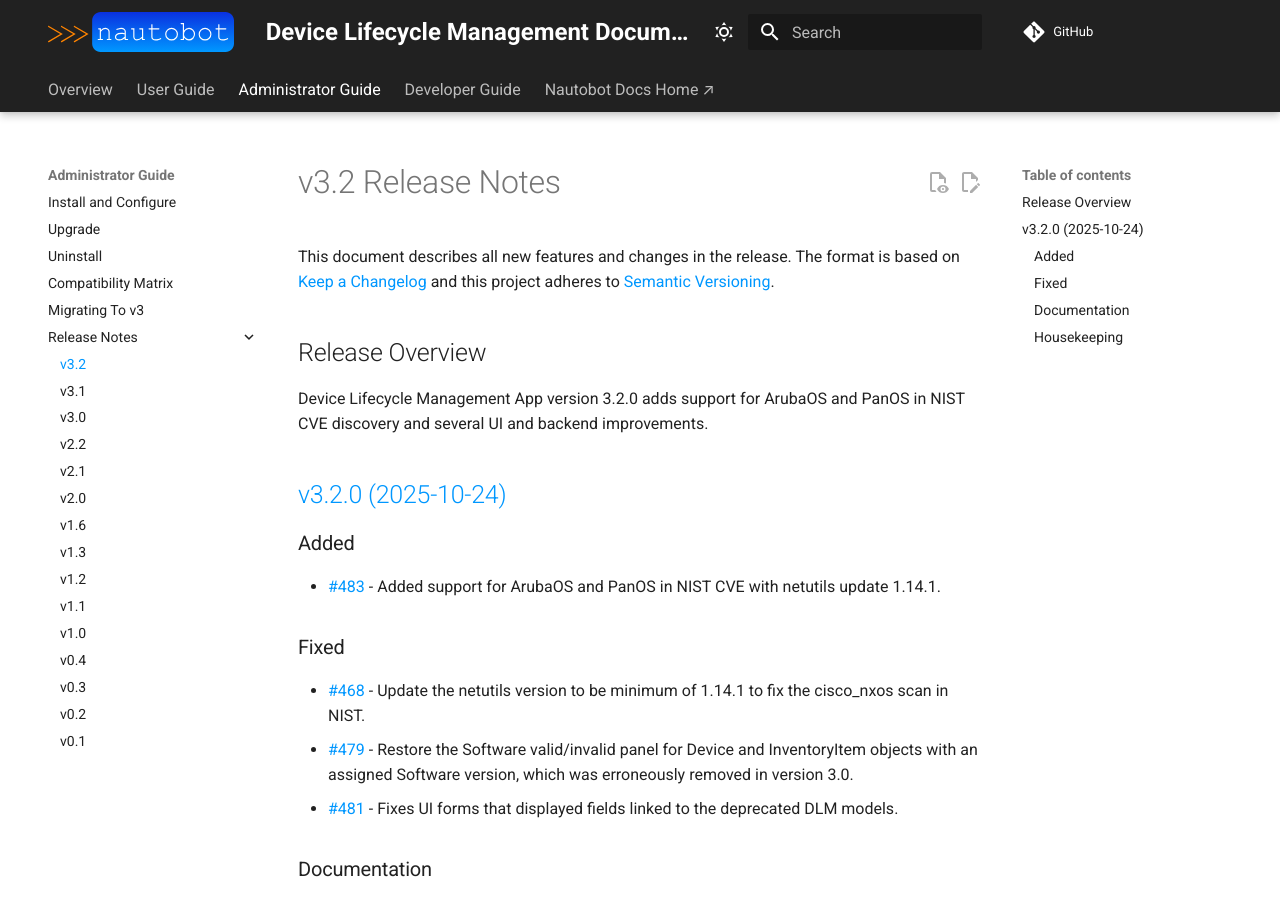
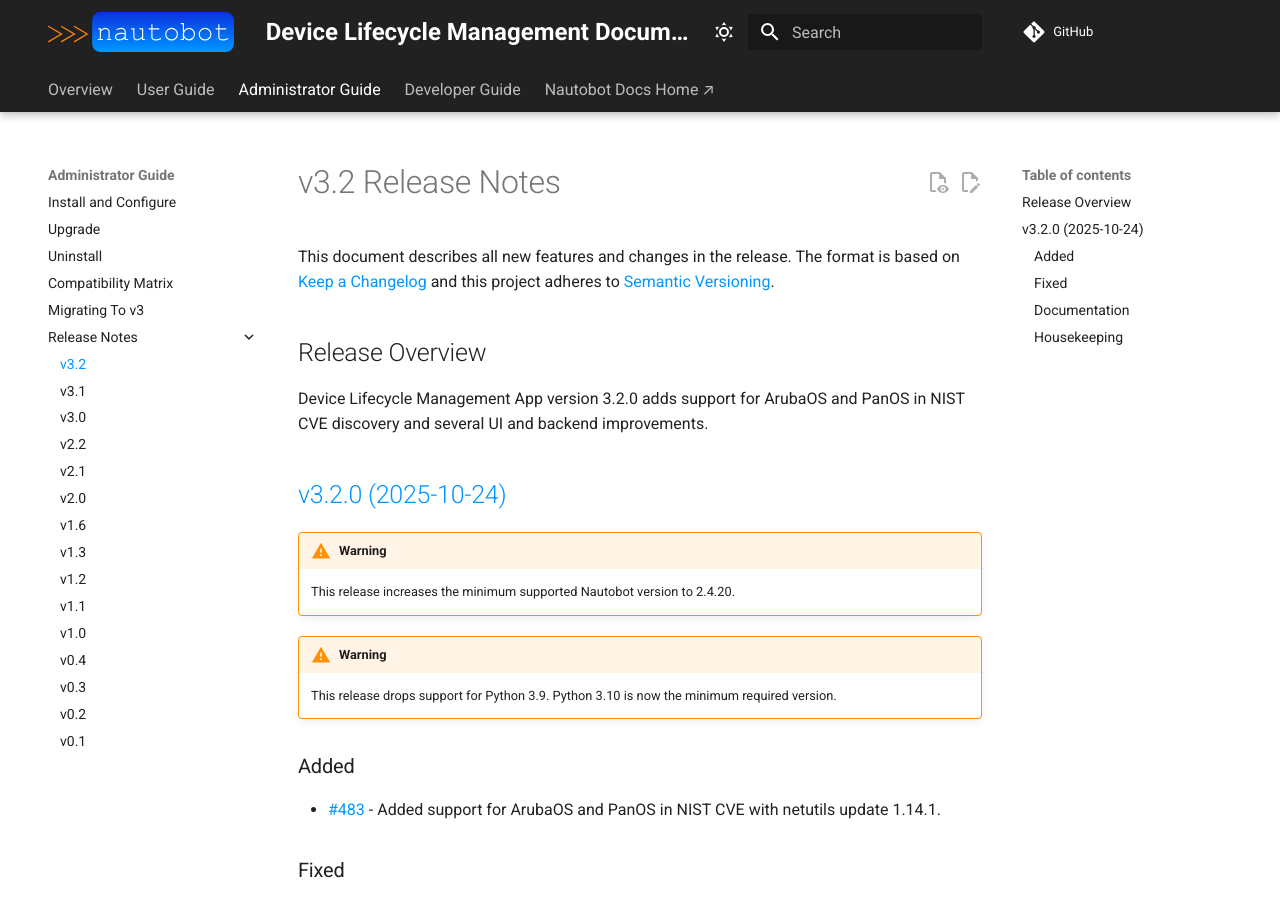
Before and after one commit to nautobot/nautobot-app-device-lifecycle-mgmt, an MkDocs documentation site: the page built from docs/admin/release_notes/version_3.2.md, in a window 1280 px wide and 900 px high. Built offline with MkDocs 1.6.1 and Material for MkDocs 9.7.7, drawn with Linux system fonts in a browser that asks for light colours; comment, search, counter and statistics services are not loaded.

Commit message:
Update min version of Nautobot to 2.4.20 and Python to 3.10

```diff
--- a/docs/admin/release_notes/version_3.2.md
+++ b/docs/admin/release_notes/version_3.2.md
@@ -8,6 +8,12 @@ This document describes all new features and changes in the release. The format
 Device Lifecycle Management App version 3.2.0 adds support for ArubaOS and PanOS in NIST CVE discovery and several UI and backend improvements.
 
 ## [v3.2.0 (2025-10-24)](https://github.com/nautobot/nautobot-app-device-lifecycle-mgmt/releases/tag/v3.2.0)
+
+!!! warning
+    This release increases the minimum supported Nautobot version to 2.4.20.
+
+!!! warning
+    This release drops support for Python 3.9. Python 3.10 is now the minimum required version.
 
 ### Added
 
--- a/pyproject.toml
+++ b/pyproject.toml
@@ -27,11 +27,11 @@ include = [
 ]
 
 [tool.poetry.dependencies]
-python = ">=3.9.2,<3.13"
+python = ">=3.10,<3.13"
 # Used for local development
 pycountry = "^22.3.5"
 matplotlib = "^3.3.4"
-nautobot = ">=2.4.2,<3.0.0"
+nautobot = ">=2.4.20,<3.0.0"
 # Numpy is not a direct dependency, but we are assisting Poetry version resolution by providing constraints.
 numpy = [
     {version = "^1.26", python = ">=3.9"},
```
Also changed, not shown: docs/admin/compatibility_matrix.md (+3 -3 lines), 1 other file.
